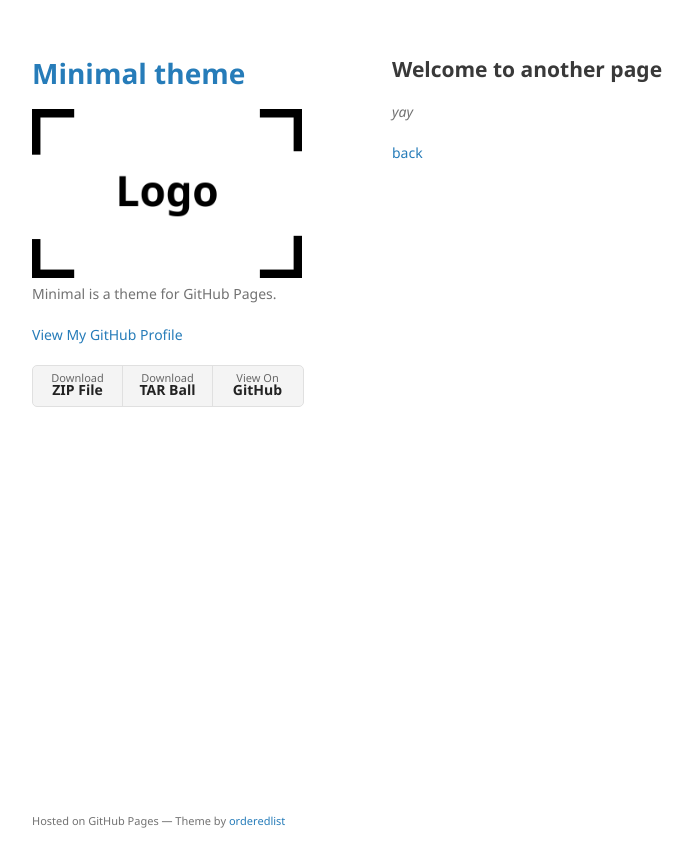
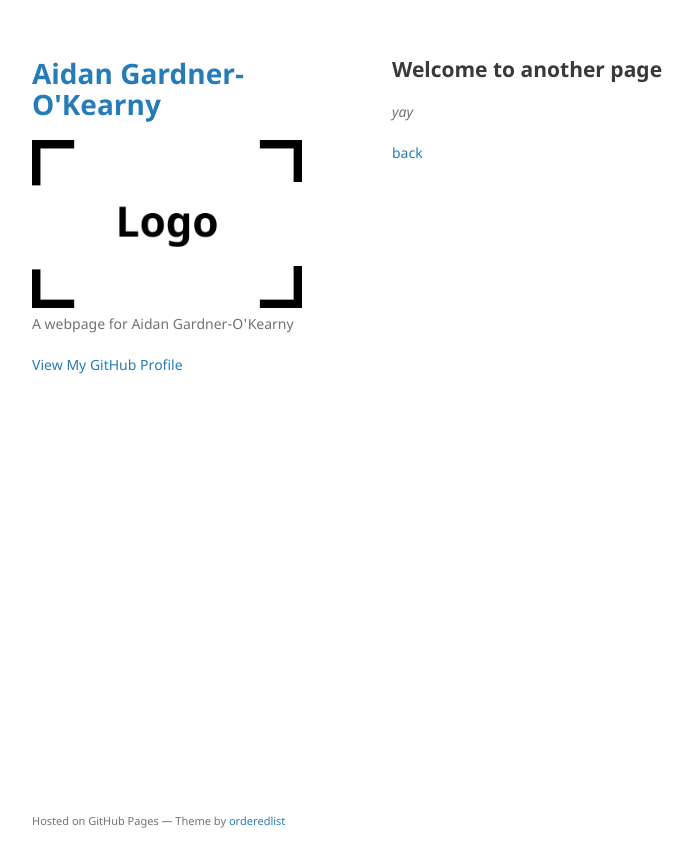
Before and after one commit to aidangardnerokearny/aidangardnerokearny.github.io, a Jekyll site: the page built from another-page.md, in a window 1280 px wide. Shown: the top 867 px of the page, without its empty margins (178-871 px from the left). Built offline with Jekyll 4.4.1, drawn with Linux system fonts in a browser that asks for light colours; our own code applies the rules of GitHub Pages for plain Markdown files.

Commit message:
Changing config file

```diff
--- a/_config.yml
+++ b/_config.yml
@@ -1,6 +1,6 @@
-title: Minimal theme
+title: Aidan Gardner-O'Kearny
 logo: /assets/img/logo.png
-description: Minimal is a theme for GitHub Pages.
-show_downloads: true
+description: A webpage for Aidan Gardner-O'Kearny
+show_downloads: false
 google_analytics:
 theme: jekyll-theme-minimal
```
